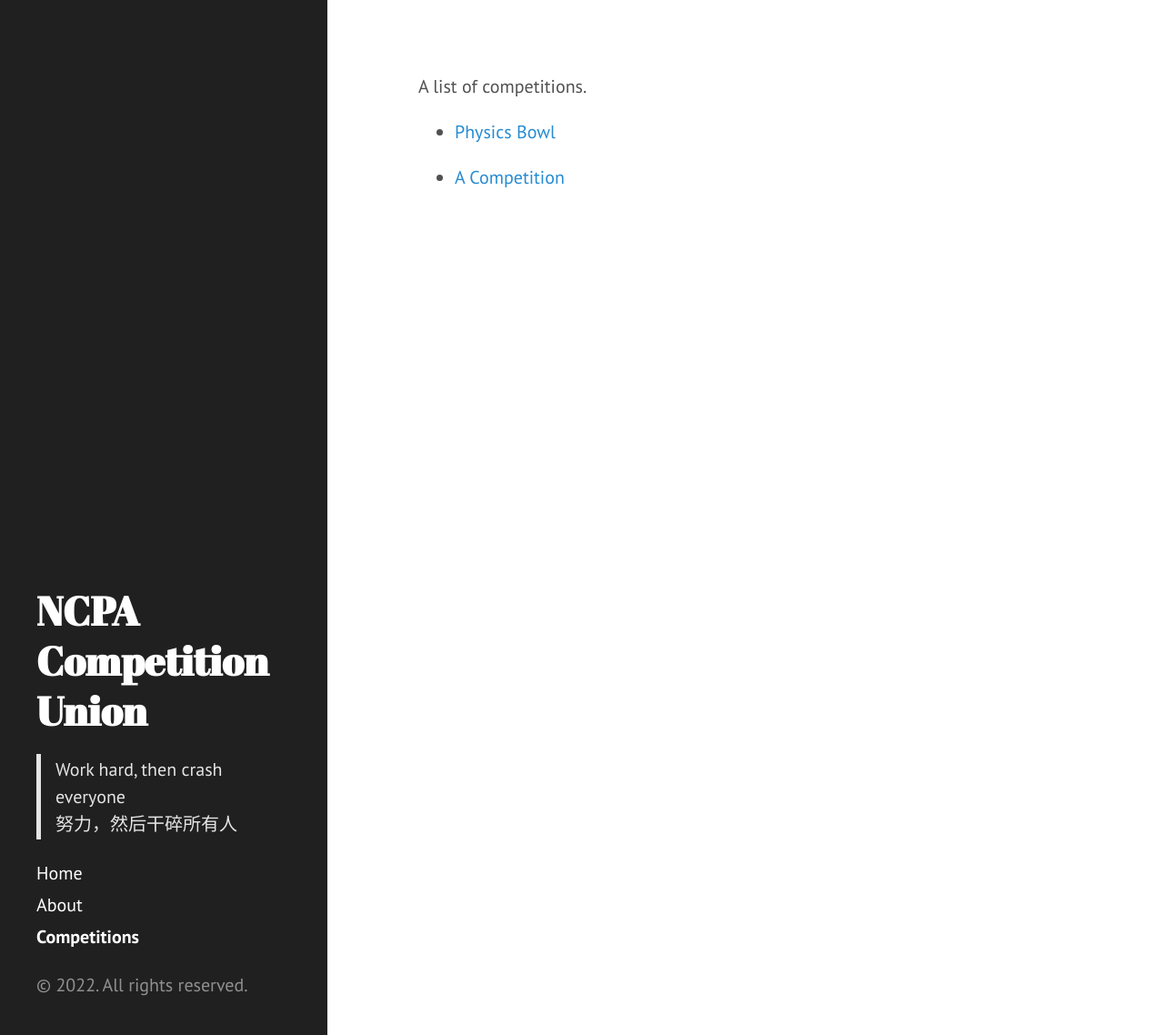
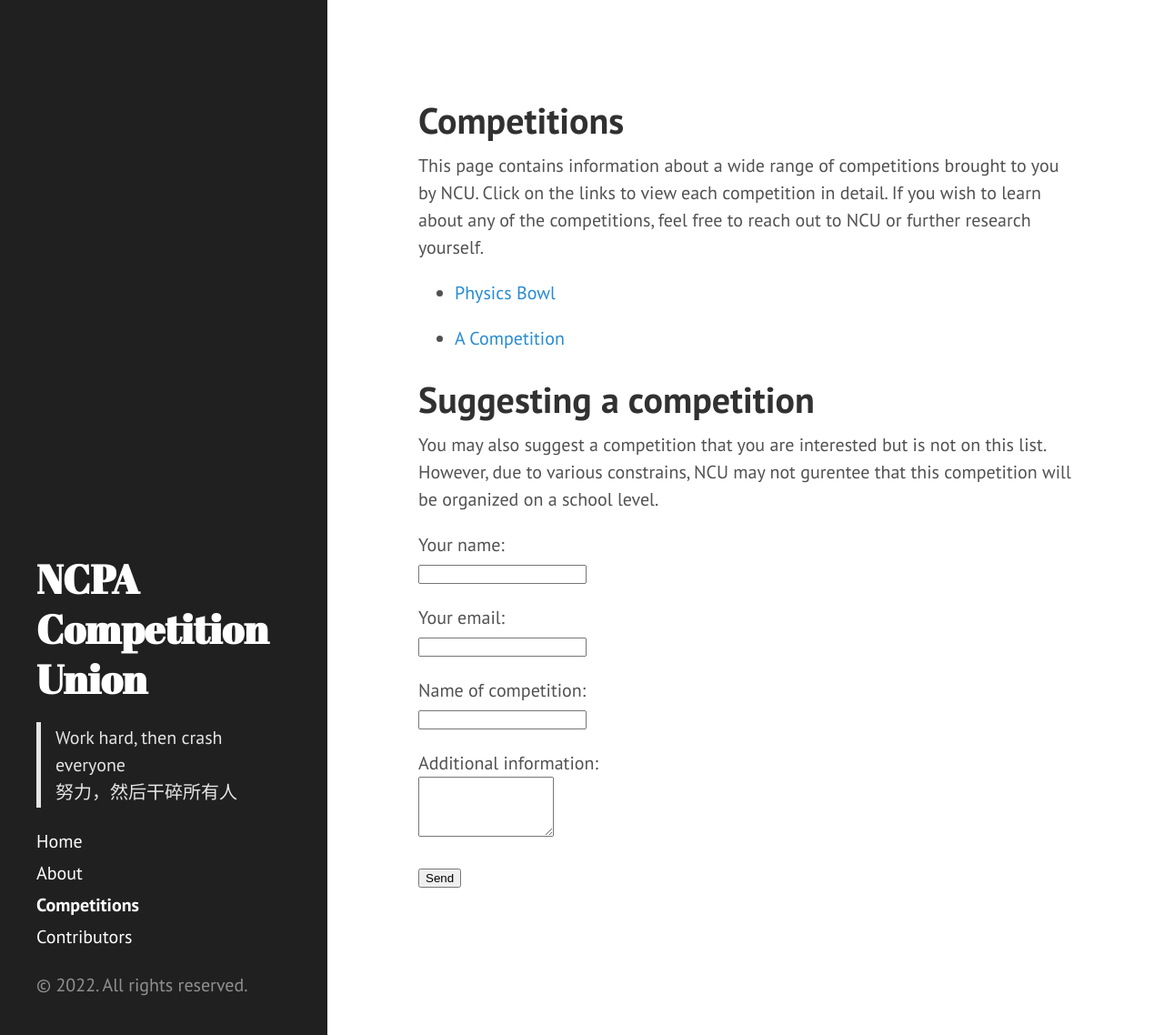
Before and after one commit to ncpacu/NCU-Website, a Jekyll site: the page built from _pages/competitions.md, in a window 1280 px wide and 1138 px high. Shown: the whole window at 91% size. Built offline with Jekyll 4.4.1, drawn with Linux system fonts in a browser that asks for light colours; a script that is not in the unit is left out.

```diff
--- a/_pages/competitions.md
+++ b/_pages/competitions.md
@@ -3,7 +3,9 @@ title: Competitions
 layout: page
 ---
 
-A list of competitions.
+# Competitions
+
+This page contains information about a wide range of competitions brought to you by NCU. Click on the links to view each competition in detail. If you wish to learn about any of the competitions, feel free to reach out to NCU or further research yourself.
 
 {% for competition in site.competitions %}
 <article>
@@ -16,3 +18,30 @@ A list of competitions.
 </ul>
 </article>
 {% endfor %}
+
+# Suggesting a competition
+
+You may also suggest a competition that you are interested but is not on this list. However, due to various constrains, NCU may not gurentee that this competition will be organized on a school level.
+
+<form name="contact" netlify>
+  <p>
+    <label>Your name:</label> <br>
+    <input type="email" name="name"/>
+  </p>
+  <p>
+    <label>Your email:</label> <br>
+    <input type="email" name="email"/>
+  </p>
+  <p>
+    <label>Name of competition:</label> <br>
+    <input type="text" name="competition"/>
+  </p>
+  <p>
+    <label>Additional information:</label> <br>
+    <textarea type="text" name="additionalInfo" rows="4" cols="16">
+    </textarea>
+  </p>
+  <p>
+    <button type="submit">Send</button>
+  </p>
+</form>
```
Also changed, not shown: _pages/contributors.md (added, +20 -0 lines), _pages/index.md (added, +22 -0 lines).
